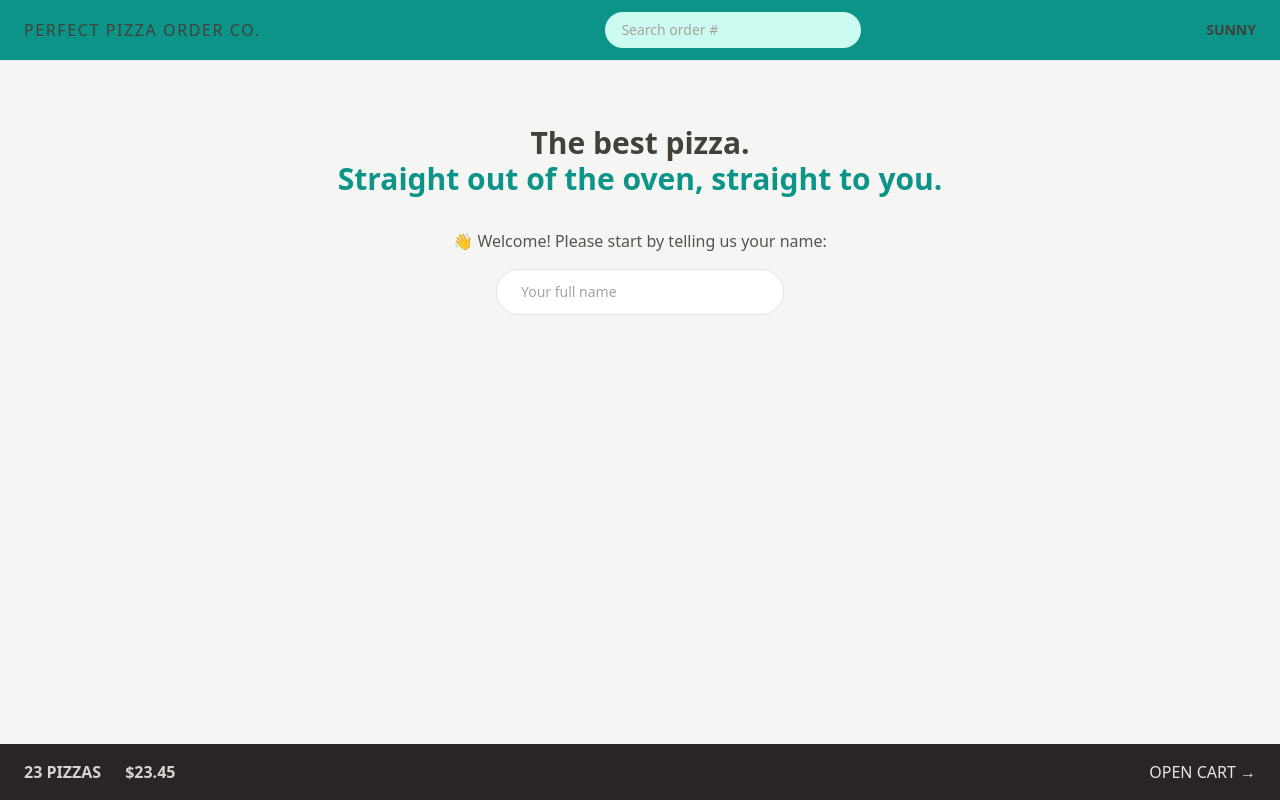
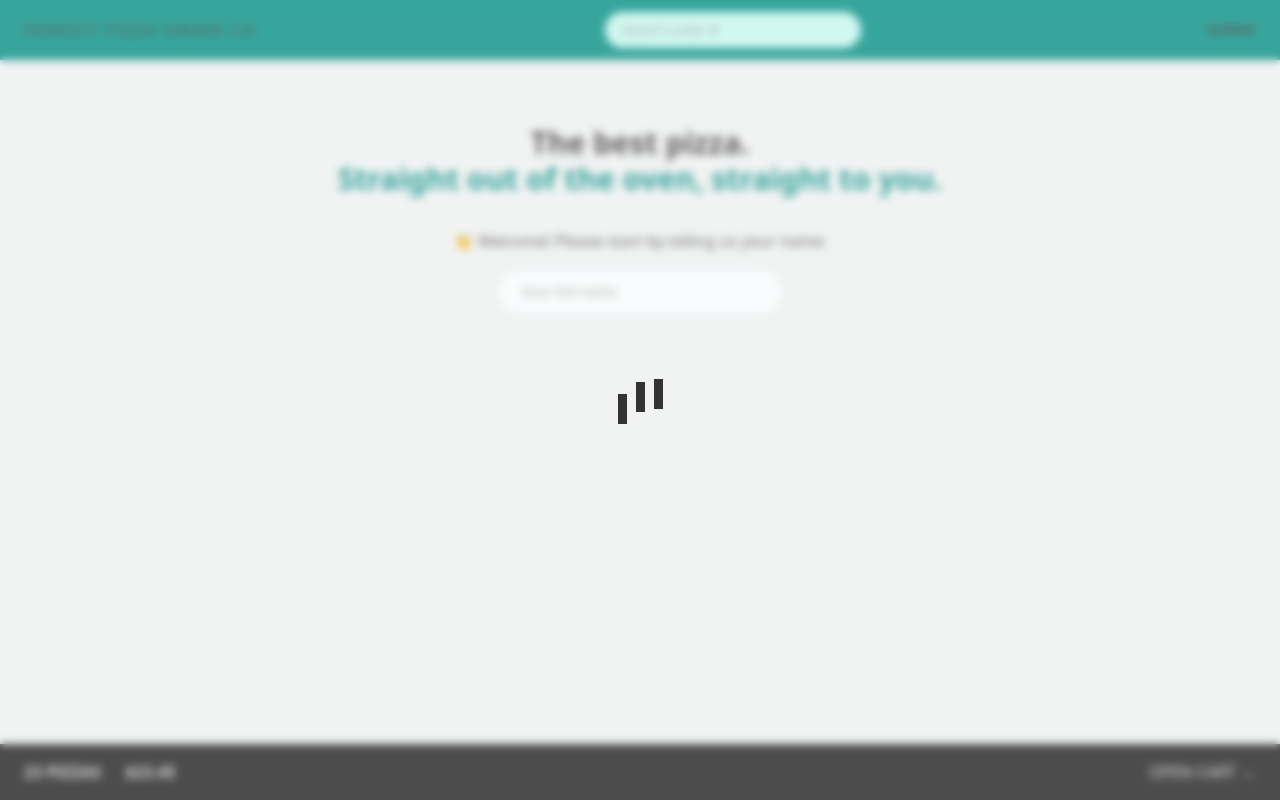
Before and after one commit to SunpreetSandhu/order-app, a React (Vite) app: page / in a window 1280 px wide. Built offline with nearby package versions, Linux system fonts and the light colour scheme.

Commit message:
positioned loader in center of screen

```diff
--- a/src/ui/AppLayout.jsx
+++ b/src/ui/AppLayout.jsx
@@ -8,7 +8,9 @@ function AppLayout() {
   console.log(navigation);
   return (
     <div className="grid h-screen grid-rows-[auto_1fr_auto]">
-      {isLoading && <Loader />}
+      {/* {isLoading && <Loader />} */}
+      {true && <Loader />}
+
       <Header />
       <div className="overflow-scroll">
         <main className="mx-auto max-w-3xl">
--- a/src/ui/Loader.jsx
+++ b/src/ui/Loader.jsx
@@ -1,5 +1,9 @@
 function Loader() {
-  return <div className="loader"></div>;
+  return (
+    <div className="absolute inset-0 flex items-center justify-center bg-slate-200/20 backdrop-blur-sm">
+      <div className="loader"></div>
+    </div>
+  );
 }
 
 export default Loader;
```
